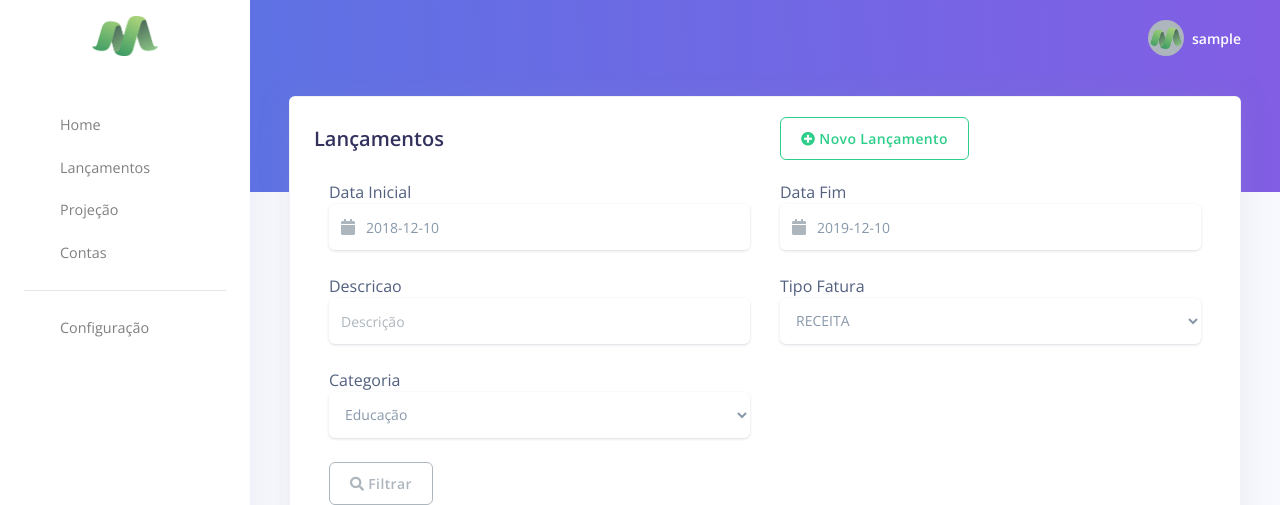
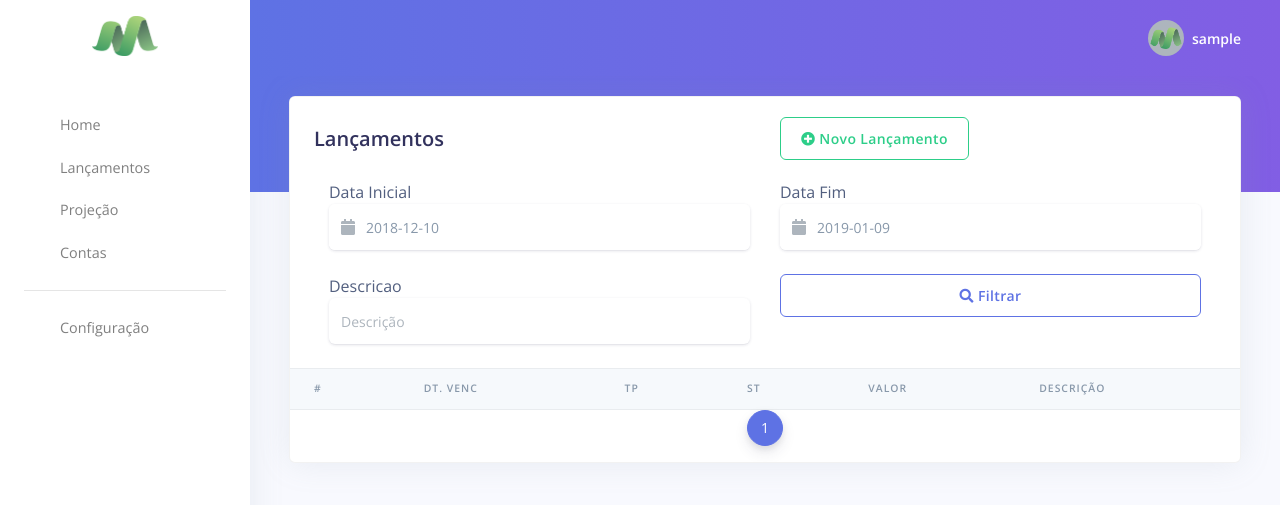
Before and after one commit to Walicen/FinancasFamiliar, a Django app: page /fatura/ in a window 1280 px wide. Shown: the top 505 px of the page. Run offline with Django 3.2, Linux system fonts and the light colour scheme; the visitor is signed in with stand-in values (Sample User, id 1); data that the repository does not hold is empty; some libraries are stand-ins or nearby versions.

Commit message:
uma pronto

```diff
--- a/contas/forms.py
+++ b/contas/forms.py
@@ -143,21 +143,4 @@ class PesquisaFaturaForm(forms.Form):
 
     data_final = forms.DateField(
         widget=forms.DateInput(attrs={'class': 'datepicker form-control form-control-alternative',
-                                      'placeholder': 'Periodo Fim'}), label='Data Fim')
-
-
-    tipo = forms.ChoiceField(widget=forms.Select(attrs={'class': 'form-control form-control-alternative',
-                                                        'placeholder': 'Tipo Fatura'}), label='Tipo Fatura',
-                             choices=[('R', 'RECEITA'), ('D', 'DESPESA')])
-
-    categoria = forms.ChoiceField(widget=forms.Select(attrs={'class': 'form-control form-control-alternative',
-                                                             'placeholder': 'Categoria'}), label='Categoria', choices=[('1', 'Educação'),
-                                                                                                    ('2', 'Alimentação'),
-                                                                                                    ('3', 'Automóvel'),
-                                                                                                    ('4', 'Lazer'),
-                                                                                                    ('5', 'Sálario'),
-                                                                                                    ('6', 'Impostos'),
-                                                                                                    ('7', 'Farmácia'),
-                                                                                                    ('8', 'Moradia'),
-                                                                                                    ('9', 'Vestuário'),
-                                                                                                    ('10', 'Outros')])
+                                       'placeholder': 'Periodo Fim'}), label='Data Fim')
--- a/contas/templates/contas/fatura_list.html
+++ b/contas/templates/contas/fatura_list.html
@@ -67,23 +67,14 @@
 
                             <div class="col-md-6">
                                 <div class="form-group">
-                                    {{ form.tipo.label }}
-                                    {{ form.tipo }}
+                            <button type="submit" class="btn btn-outline-primary btn-block">
+                                <i class="fas fa-search"></i>
+                                Filtrar
+                            </button>
                                 </div>
-                            </div>
-
-                            <div class="col-md-6">
-                                <div class="form-group">
-                                    {{ form.categoria.label }}
-                                    {{ form.categoria }}
-                                </div>
-                            </div>
+                         </div>
 
                         </div>
-                        <button type="submit" class="btn btn-outline-light">
-                            <i class="fas fa-search"></i>
-                            Filtrar
-                        </button>
 
                     </form>
                     </div>
--- a/contas/views.py
+++ b/contas/views.py
@@ -35,16 +35,7 @@ class Home(LoginRequiredMixin, View):
         receitas = Fatura.objects.previsao_faturas(date.today().year, 'R')
         despesas = Fatura.objects.previsao_faturas(date.today().year, 'D')
 
-        maior_r = max(receitas)
-        maior_d = max(despesas)
-
-        if maior_d >= maior_r:
-            maior = int(maior_d)+100
-        else:
-            maior = int(maior_r)+100
-
         data = {
-            'maior': maior,
             'receitas': receitas,
             'despesas': despesas,
             'contas': Conta.objects.all(),
@@ -63,9 +54,16 @@ class FaturaListView(LoginRequiredMixin, View):
         if form.is_valid():
             inicio = form.cleaned_data['data_inicial']
             fim = form.cleaned_data['data_final']
+            descricao = form.cleaned_data['descricao']
 
-        fatura_list = Fatura.objects.filter(data_vencimento__gte=inicio, data_vencimento__lte=fim).order_by(
-            'data_vencimento')
+        if descricao is not None:
+            fatura_list = Fatura.objects.filter(data_vencimento__gte=inicio,
+                                                data_vencimento__lte=fim,
+                                                descricao__icontains=descricao).order_by(
+                'data_vencimento')
+        else:
+            fatura_list = Fatura.objects.filter(data_vencimento__gte=inicio, data_vencimento__lte=fim).order_by(
+                'data_vencimento')
 
         paginator = Paginator(fatura_list, 10)
 
@@ -83,7 +81,7 @@ class FaturaListView(LoginRequiredMixin, View):
 
         inicio = date.today()
 
-        fim = date.fromordinal(inicio.toordinal() + 365)  # hoje + 60 dias
+        fim = date.fromordinal(inicio.toordinal() + 30)  # hoje + 60 dias
 
         form = PesquisaFaturaForm(initial={'data_inicial': inicio , 'data_final': fim})
 
```
Also changed, not shown: contas/templates/home.html (+8 -5 lines).
